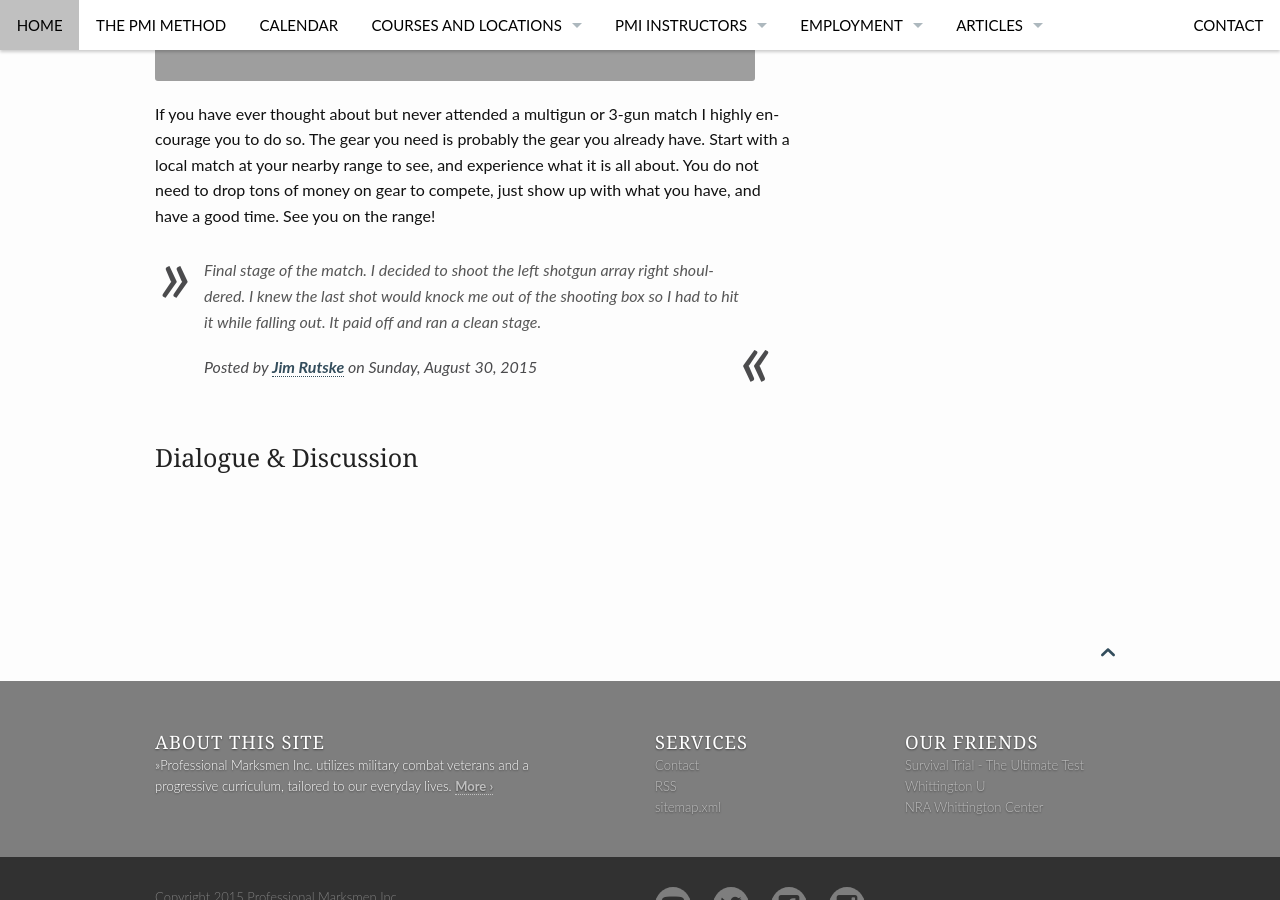
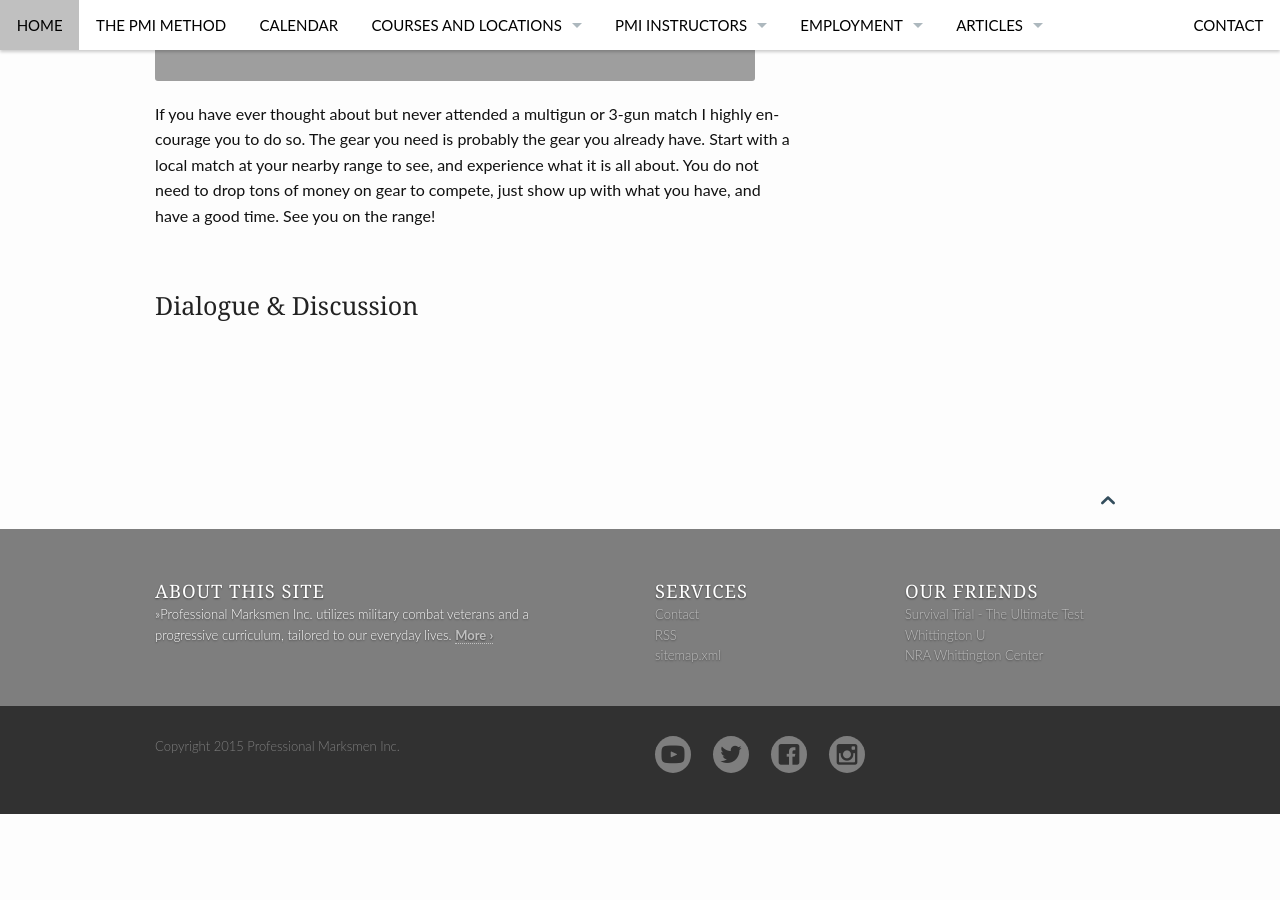
Before and after one commit to JonWeilerPMI/pmisite, a Jekyll site: the page built from _posts/Training/2015-09-07-Noveske-Multi-Gun-Match.md, in a window 1280 px wide and 900 px high, scrolled down 2725 px. Built offline with Jekyll 4.4.1, drawn with Linux system fonts in a browser that asks for light colours; comment, search, counter and statistics services are not loaded; after the commit the page ends 3539 px from its top, so only the background shows below that; some of the changed lines change nothing that is shown.

Commit message:
FINAL UPDATE WITH PICS

```diff
--- a/_posts/Training/2015-09-07-Noveske-Multi-Gun-Match.md
+++ b/_posts/Training/2015-09-07-Noveske-Multi-Gun-Match.md
@@ -16,14 +16,7 @@
 comments: true
 show_meta: false
 ---
-<div id="fb-root"></div>
-<script>(function(d, s, id) {
-  var js, fjs = d.getElementsByTagName(s)[0];
-  if (d.getElementById(id)) return;
-  js = d.createElement(s); js.id = id;
-  js.src = "//connect.facebook.net/en_US/sdk.js#xfbml=1&version=v2.4&appId=206969579464673";
-  fjs.parentNode.insertBefore(js, fjs);
-}(document, 'script', 'facebook-jssdk'));</script>
+
 
 
 <img src="http://professionalmarksmen.com/images/jrnoveske (3).jpg" alt="Jim Rutske Noveske" style="width:600px;height:347px;">
@@ -42,10 +35,7 @@
 I was lucky enough to be squaded with some great shooters. The squad ranged from brand new shooters to the pro competitors. This is often the case with any 3-gun match and it adds to the fun of it all. The one thing that is always in common though is the love of the sport. I often hear from new competitors that they were surprised everyone was so helpful and friendly. Everyone strives to make sure everybody is having a fun and safe time. Advice and helpful tips flow like water as we share thoughts and perspective and even often share the gear we brought along. I know I have borrowed out almost every piece of gear I own at one time or another. It is all for the love of the game.
 The prize table was very well populated with some amazing prizes. The competitors pick a prize of their own choice and get called in the order of finishing place, but everyone walked away with a great prize this year. The match directors garnered some great industry donations from nearly all the major companies. I didn’t get to attend last year’s match but it has certainly grown from 2013. I know I’m looking forward to next year.
 
-<img src="http://professionalmarksmen.com/images/jrnoveske.jpg" alt="Jim Rutske Noveske" style="width:600px;height:347px;">
+<img src="http://professionalmarksmen.com/images/jrnoveske (4).jpg" alt="Jim Rutske Noveske" style="width:600px;height:347px;">
 
 
 If you have ever thought about but never attended a multigun or 3-gun match I highly encourage you to do so. The gear you need is probably the gear you already have. Start with a local match at your nearby range to see, and experience what it is all about. You do not need to drop tons of money on gear to compete, just show up with what you have, and have a good time. See you on the range!
-
-
-<div class="fb-video" data-href="https://www.facebook.com/jim.rutske/videos/497195207107138/?pnref=story" data-width="500"><div class="fb-xfbml-parse-ignore"><blockquote cite="https://www.facebook.com/jim.rutske/videos/497195207107138/"><a href="https://www.facebook.com/jim.rutske/videos/497195207107138/"></a><p>Final stage of the match. I decided to shoot the left shotgun array right shouldered. I knew the last shot would knock me out of the shooting box so I had to hit it while falling out. It paid off and ran a clean stage.</p>Posted by <a href="#" role="button">Jim Rutske</a> on Sunday, August 30, 2015</blockquote></div></div>
```
